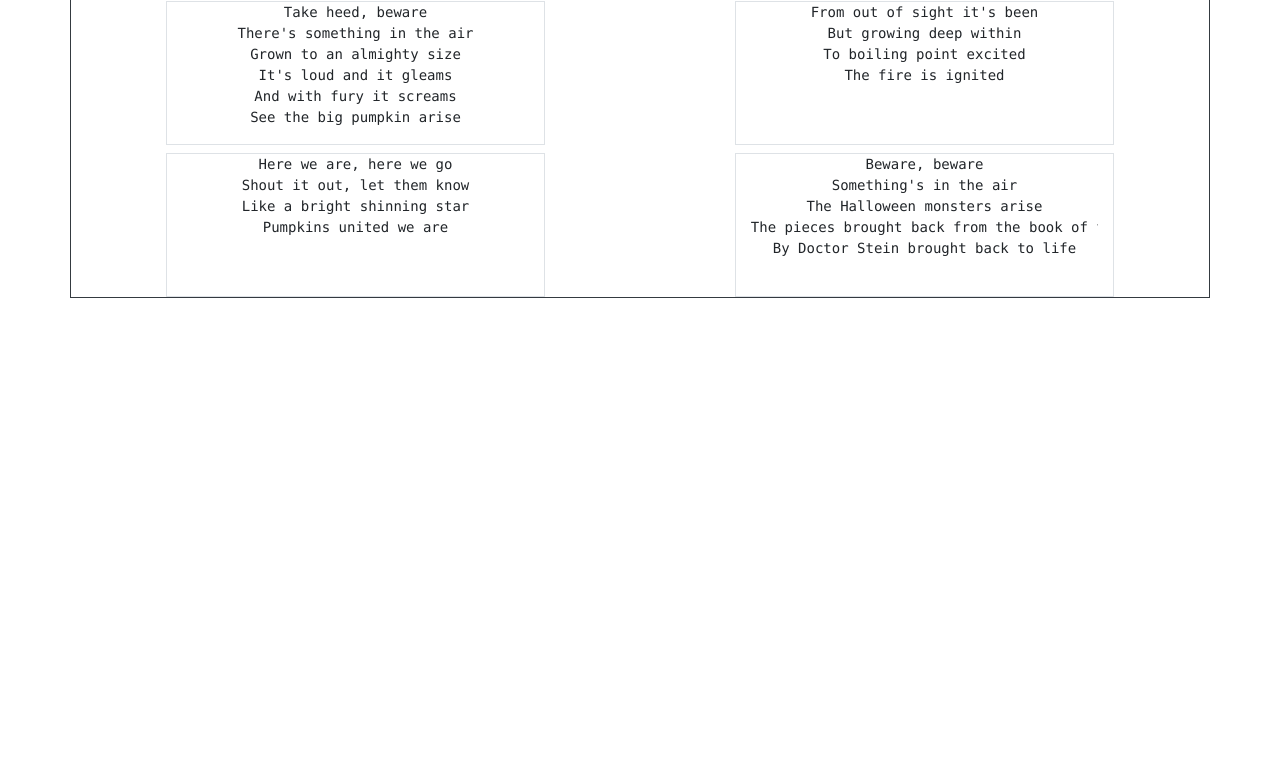
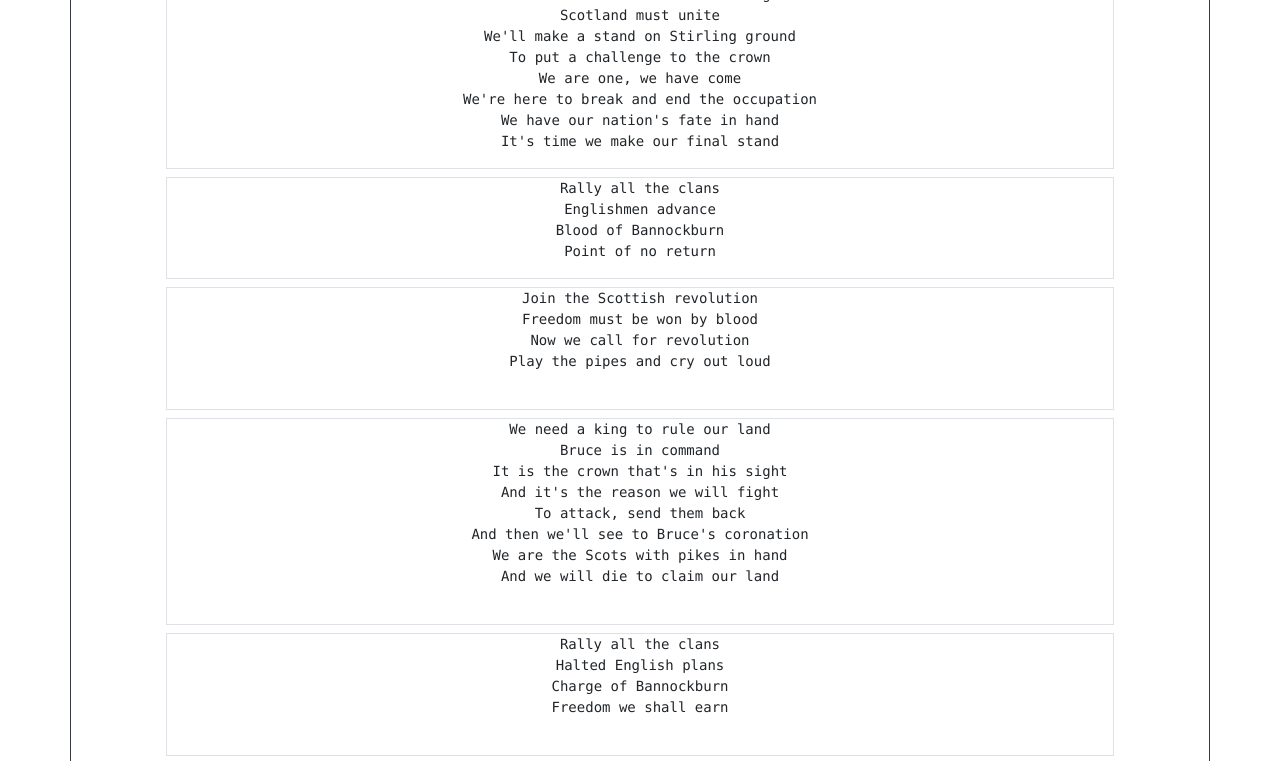
Before and after one commit to dmg2112/LM_UD2_Reto_Colocacion_Mobile-_David_Minguez, a plain HTML site: page index.html in a window 1280 px wide. Shown: the part 276-1037 px from the top of the page. Before the commit the page ends 800 px from the top, so only its background shows below. Drawn offline with nearby package versions, Linux system fonts and the light colour scheme.

Commit message:
web hecho(todo sin estilos)

```diff
--- a/index.html
+++ b/index.html
@@ -14,41 +14,59 @@
     <div class="container">
       <div class="row border border-dark" >
         <div class="col-12 border" align="center"><h1>Skills</h1></div>
-        <div class="col-10 offset-1 col-md-4 offset-md-1 border mt-2 " align="center"> Linux</div>
-        <div class="col-10 offset-1 col-md-4 offset-md-2 border mt-2 " align="center"> Linux</div>
-        <div class="col-10 offset-1 col-md-4 offset-md-1 border mt-2 " align="center"> Linux</div>
-        <div class="col-10 offset-1 col-md-4 offset-md-2 border mt-2 " align="center"> Linux</div>
-        <div class="col-10 offset-1 col-md-4 offset-md-1 border mt-2 mb-6 " align="center"> Linux</div>
-        <div class="col-10 offset-1 col-md-4 offset-md-2 border mt-2 mb-6 " align="center"> Linux</div>
+        <div class="col-10 offset-1 col-md-4 offset-md-1 border mt-2 col-lg-2 offset-lg-1 " align="center"> Linux</div>
+        <div class="col-10 offset-1 col-md-4 offset-md-2 border mt-2 col-lg-2 offset-lg-2" align="center"> Linux</div>
+        <div class="col-10 offset-1 col-md-4 offset-md-1 border mt-2 col-lg-2 offset-lg-2" align="center"> Linux</div>
+        <div class="col-10 offset-1 col-md-4 offset-md-2 border mt-2 col-lg-2 offset-lg-1 mb-lg-3 " align="center"> Linux</div>
+        <div class="col-10 offset-1 col-md-4 offset-md-1 border mt-2 col-lg-2 offset-lg-2 mb-md-3 mb-lg-3" align="center"> Linux</div>
+        <div class="col-10 offset-1 col-md-4 offset-md-2 border mt-2 col-lg-2 offset-lg-2 mb-3  mb-md-3 mb-lg-3" align="center"> Linux</div>
 
       </div>
       <div class="row border mt-5  border-dark" align="center">
         <div class="col-12 border" align="center"><h1>experiencia</h1></div>
-        <div class="col-10 offset-1 col-md-4 offset-md-1 border mt-2 " align="center"> <pre>
-Take heed, beware
-There's something in the air
-Grown to an almighty size
-It's loud and it gleams
-And with fury it screams
-See the big pumpkin arise</pre></div>
-        <div class="col-10 offset-1 col-md-4 offset-md-2 border mt-2" align="center"> <pre>
-From out of sight it's been
-But growing deep within
-To boiling point excited
-The fire is ignited
+        <div class="col-10 offset-1 col-md-4 offset-md-1 border mt-2 offset-lg-1 col-lg-10 " align="center"> <pre>
+Now that our time has come to fight
+Scotland must unite
+We'll make a stand on Stirling ground
+To put a challenge to the crown
+We are one, we have come
+We're here to break and end the occupation
+We have our nation's fate in hand
+It's time we make our final stand
 </pre></div>
-        <div class="col-10 offset-1 col-md-4 offset-md-1 mt-2 border " align="center"> <pre>
-Here we are, here we go
-Shout it out, let them know
-Like a bright shinning star
-Pumpkins united we are
+        <div class="col-10 offset-1 col-md-4 offset-md-2 border mt-2 offset-lg-1 col-lg-10 " align="center"> <pre>
+Rally all the clans
+Englishmen advance
+Blood of Bannockburn
+Point of no return
+</pre></div>
+        <div class="col-10 offset-1 col-md-4 offset-md-1 mt-2 border offset-lg-1 col-lg-10 " align="center"> <pre>
+Join the Scottish revolution
+Freedom must be won by blood
+Now we call for revolution
+Play the pipes and cry out loud
         </pre></div>
-        <div class="col-10 offset-1 col-md-4 offset-md-2 border mt-2 mb-6 " align="center"> <pre>
-Beware, beware
-Something's in the air
-The Halloween monsters arise
-The pieces brought back from the book of the dead
-By Doctor Stein brought back to life
+        <div class="col-10 offset-1 col-md-4 offset-md-2 border mt-2 offset-lg-1 col-lg-10 " align="center"> <pre>
+We need a king to rule our land
+Bruce is in command
+It is the crown that's in his sight
+And it's the reason we will fight
+To attack, send them back
+And then we'll see to Bruce's coronation
+We are the Scots with pikes in hand
+And we will die to claim our land
+        </pre></div>
+         <div class="col-10 offset-1 col-md-4 offset-md-1 mt-2 border offset-lg-1 col-lg-10 " align="center"> <pre>
+Rally all the clans
+Halted English plans
+Charge of Bannockburn
+Freedom we shall earn
+        </pre></div>
+        <div class="col-10 offset-1 col-md-4 offset-md-2 border mt-2 offset-lg-1 col-lg-10 " align="center"> <pre>
+Join the Scottish revolution
+Freedom must be won by blood
+Now we call for revolution
+Play the pipes and cry out loud
         </pre></div>
 
       </div>
```
